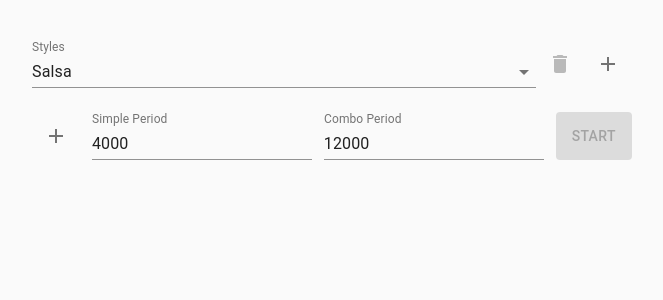
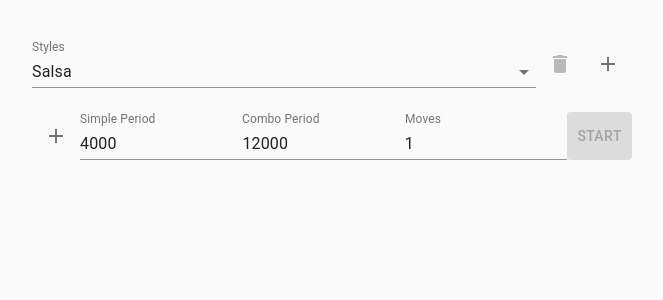
Before and after one commit to kamirov/repeater, a React (Create React App) app: page / in a window 1280 px wide. Shown: the top 300 px of the page, without its empty margins (308-971 px from the left). Built offline with nearby package versions, Linux system fonts and the light colour scheme.

Commit message:
Add support for linking moves together

```diff
--- a/src/modules/AppView.tsx
+++ b/src/modules/AppView.tsx
@@ -26,7 +26,8 @@ export default function AppView() {
     const moveState = useSelector((state: RootState) => state.move)
     const dispatch = useDispatch()
 
-    const [activeMove, setActiveMove] = useState(null as Move | null)
+    const [activeMoves, setActiveMoves] = useState([] as Move[])
+    const [activeMoveCount, setActiveMoveCount] = useState(1)
 
     // TODO: These values all pertain to the announcements. The states should be moved to a redux state for that module,
     //  and the components should be moved to ones from that module
@@ -40,7 +41,7 @@ export default function AppView() {
     }, [styleState.activeStyleId, moveState.activeMoveType])
 
     useEffect(() => {
-        setActiveMove(null)
+        setActiveMoves([])
 
         if (isTimerEnabled) {
             tick()
@@ -51,14 +52,18 @@ export default function AppView() {
     }, [isTimerEnabled])
 
     useEffect(() => {
-        if (activeMove) {
-            AnnouncementService.announce([activeMove])
+        if (activeMoves.length) {
+            AnnouncementService.announce(activeMoves)
 
-            const period = activeMove.type === MoveType.Simple ? simplePeriod : comboPeriod
+            let period = 0
+            for (const activeMove of activeMoves) {
+                const movePeriod = activeMove.type === MoveType.Simple ? simplePeriod : comboPeriod
+                period += movePeriod
+            }
 
             setIntervalId(setTimeout(() => tick(), period))
         }
-    }, [activeMove])
+    }, [activeMoves])
 
     const learningMoves = moveState.learningMoves.filter(m => m.styleId === styleState.activeStyleId)
     const learnedMoves = moveState.learnedMoves.filter(m => m.styleId === styleState.activeStyleId)
@@ -69,7 +74,7 @@ export default function AppView() {
             el: <MoveItem
                 move={m}
                 key={m.id}
-                isActive={Boolean(activeMove && activeMove.id === m.id)}
+                isActive={Boolean(activeMoves.find(am => am.id === m.id))}
                 onChange={handleMoveChange}
                 onToggleLearn={() => toggleLearn(m)}
                 onToggleMoveType={() => toggleMoveType(m)}
@@ -83,8 +88,9 @@ export default function AppView() {
 
     const buttonText = isTimerEnabled ? "Stop" : "Start"
 
-    const minMovesForAnnouncement = 2
-    const toggleIsDisabled = (learningMoves.length + learnedMoves.length < minMovesForAnnouncement)
+    const toggleIsDisabled = (learningMoves.length + learnedMoves.length < activeMoveCount)
+
+    console.log('active moves', activeMoves)
 
     return <Root>
         <Main>
@@ -101,9 +107,11 @@ export default function AppView() {
                     buttonText={buttonText}
                     simplePeriod={simplePeriod}
                     comboPeriod={comboPeriod}
+                    activeMoveCount={activeMoveCount}
                     onComboPeriodChange={handleComboPeriodChange}
                     onSimplePeriodChange={handleSimplePeriodChange}
                     onToggleSelection={toggleAnnouncements}
+                    onActiveMoveCountChange={handleActiveMoveCountChange}
                     toggleIsDisabled={toggleIsDisabled}
                     onClickAdd={(moveType) => addNewMove(styleState.activeStyleId, moveType)}
                 />
@@ -227,9 +235,17 @@ export default function AppView() {
         setIsTimerEnabled(false)
     }
 
+    function handleActiveMoveCountChange(count: number) {
+        if (count < 1) {
+            setActiveMoveCount(1)
+        } else {
+            setActiveMoveCount(count)
+        }
+    }
+
     function selectMove() {
         if (toggleIsDisabled) {
-            throw new Error("Cannot start selecting moves until there are at least 2 moves")
+            throw new Error(`Cannot start selecting moves until there are at least ${activeMoveCount} moves`)
         }
 
         const strategicArrays: StrategicArray[] = []
@@ -252,13 +268,22 @@ export default function AppView() {
             throw new Error("No strategic arrays available")
         }
 
-        const move = SelectionService.select(strategicArrays) as Move
+        const moves: Move[] = []
+        for (let i = 0; i < activeMoveCount ; i++) {
+            let move = SelectionService.select(strategicArrays) as Move
+            console.log('found move', move)
+            while (moves.find(m => m.id === move.id)) {
+                move = SelectionService.select(strategicArrays) as Move
+                console.log('move was already in array, got another', move)
+            }
 
-        if (activeMove && move.id === activeMove.id) {
-            selectMove()
-        } else {
-            setActiveMove(move)
+            moves.push(move)
         }
+
+
+
+        console.log('setting active moves', moves)
+        setActiveMoves(moves)
     }
 
 
--- a/src/modules/selection/SelectionBar.tsx
+++ b/src/modules/selection/SelectionBar.tsx
@@ -8,7 +8,9 @@ type Props = {
     onComboPeriodChange: (period: number) => void
     onToggleSelection: () => void
     onClickAdd: (moveType: MoveType) => void
+    onActiveMoveCountChange: (count: number) => void
 
+    activeMoveCount: number
     toggleIsDisabled: boolean
     simplePeriod: number
     comboPeriod: number
@@ -28,6 +30,11 @@ function SelectionBar(props: Props) {
     const handleComboPeriodChange = (event: any) => {
         const period = event.target.value
         props.onComboPeriodChange(period)
+    }
+
+    const handleActiveMoveCountChange = (event: any) => {
+        const count = event.target.value
+        props.onActiveMoveCountChange(count)
     }
 
     const handleClickAdd = (event: any) => {
@@ -56,6 +63,15 @@ function SelectionBar(props: Props) {
                 shrink: true,
             }}
         />
+        <TextField
+            label="Moves"
+            type="number"
+            value={props.activeMoveCount}
+            onChange={handleActiveMoveCountChange}
+            InputLabelProps={{
+                shrink: true,
+            }}
+        />
         <Button variant="contained" color="primary" onClick={props.onToggleSelection} disabled={props.toggleIsDisabled}>
             {props.buttonText}
         </Button>
--- a/src/modules/selection/SelectionService.ts
+++ b/src/modules/selection/SelectionService.ts
@@ -22,9 +22,10 @@ function select(strategicArrays: StrategicArray[]) {
             const priorityArr = strategicArray.arr.slice(0, priorityItems)
             const nonPriorityArr = strategicArray.arr.slice(priorityItems)
 
-            console.log(priorityArr, nonPriorityArr)
+            const subArrayToPickFrom = nonPriorityArr.length ?
+                ArrayHelper.randomElement([priorityArr, nonPriorityArr]) :
+                priorityArr
 
-            const subArrayToPickFrom = ArrayHelper.randomElement([priorityArr, nonPriorityArr])
             return ArrayHelper.randomElement(subArrayToPickFrom)
     }
 }
```
